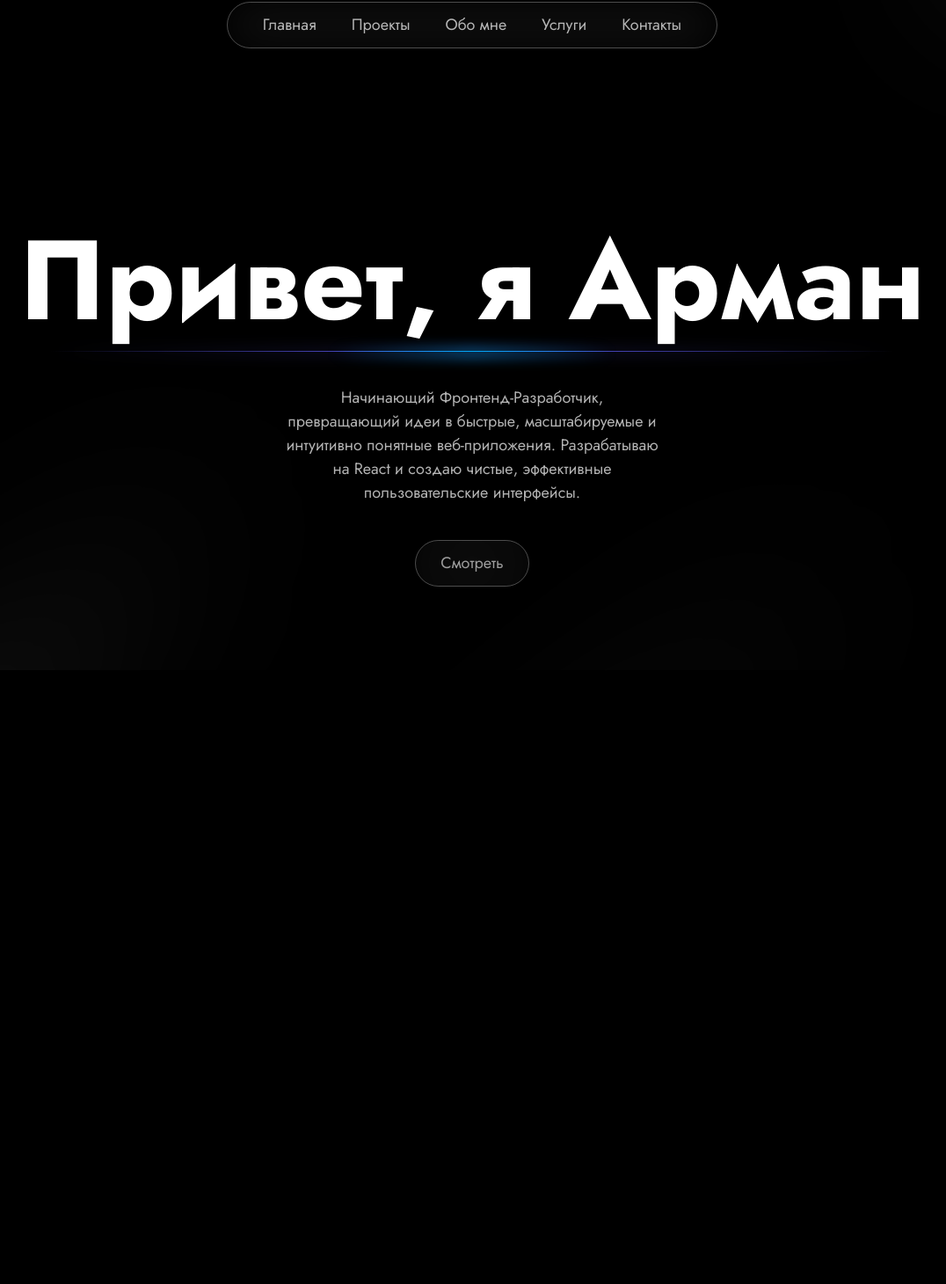
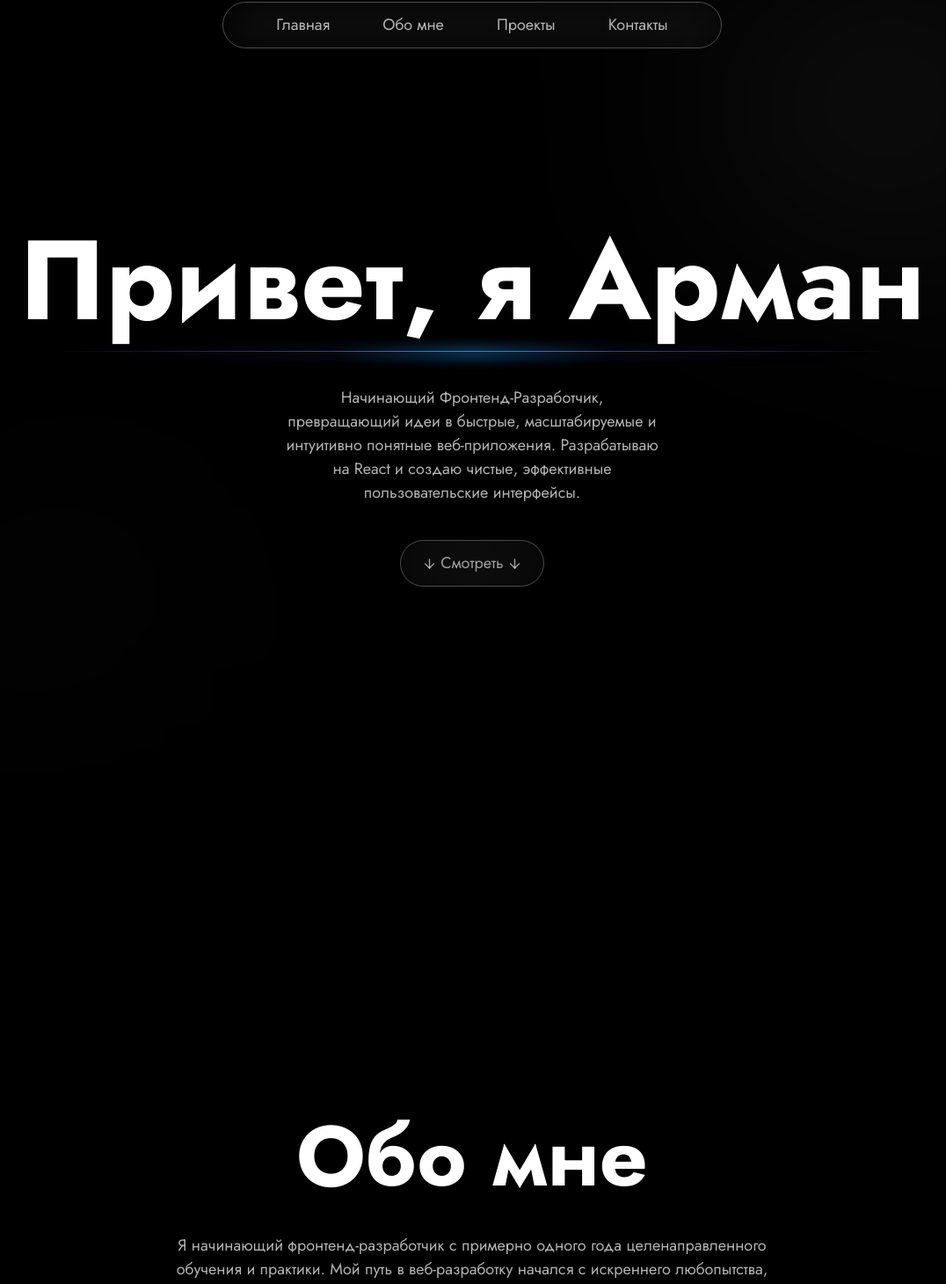
Before and after one commit to arman427/react-portfolio, a React (Vite) app: page / in a window 1280 px wide. Shown: the part 38-1498 px from the top of the page at 88% size, without its empty margins (103-1179 px from the left). Before the commit the page ends 800 px from the top, so only its background shows below. Built offline with nearby package versions, Linux system fonts and the light colour scheme.

Commit message:
Обо мне, фикс фона

```diff
--- a/package.json
+++ b/package.json
@@ -15,6 +15,7 @@
    "dependencies": {
       "@tailwindcss/vite": "^4.1.17",
       "gh-pages": "^6.3.0",
+      "lucide-react": "^0.560.0",
       "react": "^19.2.0",
       "react-dom": "^19.2.0",
       "tailwindcss": "^4.1.17"
--- a/src/App.jsx
+++ b/src/App.jsx
@@ -1,6 +1,6 @@
 function App() {
    return (
-      <div className="h-screen w-screen mx-auto flex justify-center items-center z-[9999px] pointer-events-none overflow-hidden absolute inset-0">
+      <div className="w-screen overflow-hidden mx-auto flex justify-center items-center pointer-events-none absolute inset-0 linii">
          <div className="blur-[100px] relative z-[9999px]">
             <div className="one absolute w-5 h-200 bg-white asd rounded-b-[300px] rotate-45"></div>
             <div className="two absolute w-5 h-200 bg-white asd rounded-b-[300px] rotate-45"></div>
--- /dev/null
+++ b/src/components/About.jsx
@@ -0,0 +1,17 @@
+const About = () => {
+   return (
+      <>
+         <section className="about mt-150">
+            <div className="container mx-auto">
+               <div className="about-content">
+                  <h1 className="md:text-7xl text-3xl lg:text-8xl font-bold text-center text-white relative z-20 ">Обо мне</h1>
+                  <p className="mx-auto w-180 text-center text-white/70 mt-10">Я начинающий фронтенд-разработчик с примерно одного года целенаправленного обучения и практики. Мой путь в веб-разработку начался с искреннего любопытства, которое быстро переросло в настоящую страсть.</p>
+
+               </div>
+            </div>
+         </section>
+      </>
+   );
+}
+
+export default About;
--- a/src/components/Header.jsx
+++ b/src/components/Header.jsx
@@ -28,14 +28,13 @@ const Header = () => {
 
    return (
       <div className="container mx-auto flex justify-center items-center">
-         <div className="header-nav mt-10 px-10 py-3 rounded-4xl relative border border-white/30 group duration-200 hover:border-white/50 overflow-hidden" ref={buttonRef} onMouseEnter={buttonEnter} onMouseLeave={buttonLeave} onMouseMove={buttonMove}>
+         <div className="header-nav mt-10 px-15 py-3 rounded-4xl relative border border-white/30 group duration-200 hover:border-white/50 overflow-hidden" ref={buttonRef} onMouseEnter={buttonEnter} onMouseLeave={buttonLeave} onMouseMove={buttonMove}>
             <span className="header-animation" style={animationStyle} />
             <div className="absolute w-full h-full inset-0 bg-white/30 rounded-3xl blur-xl opacity-20 -z-10 duration-200 ease group-hover:opacity-30" />
-            <ul className="header-nav__list flex gap-10 text-white/70">
+            <ul className="header-nav__list flex gap-15 text-white/70">
                <li><a href="" className="hover:text-white duration-200 ease">Главная</a></li>
+               <li><a href="" className="hover:text-white duration-200 ease">Обо мне</a></li>
                <li><a href="" className="hover:text-white duration-200 ease">Проекты</a></li>
-               <li><a href="" className="hover:text-white duration-200 ease">Обо мне</a></li>
-               <li><a href="" className="hover:text-white duration-200 ease">Услуги</a></li>
                <li><a href="" className="hover:text-white duration-200 ease">Контакты</a></li>
             </ul>
          </div>
--- a/src/components/Welcome.jsx
+++ b/src/components/Welcome.jsx
@@ -1,4 +1,7 @@
 import { useRef, useState } from "react";
+import { ArrowDown } from "lucide-react";
+
+
 
 const Welcome = () => {
    const [isHovered, setIsHovered] = useState(false);
@@ -30,7 +33,7 @@ const Welcome = () => {
       <>
          <div className="container flex flex-col gap-4 justify-center items-center mx-auto mt-50 overflow-hidden">
             <h1 className="md:text-7xl text-3xl lg:text-9xl font-bold text-center text-white relative z-20">Привет, я Арман</h1>
-            <div className="w-full h-10 relative flex justify-center">
+            <div className="w-full h-10 relative flex justify-center animate-pulse">
                <div className="absolute inset-x-20 top-0 bg-gradient-to-r from-transparent via-indigo-500 to-transparent h-[2px] w-3/4 blur-sm mx-auto" />
                <div className="absolute inset-x-20 top-0 bg-gradient-to-r from-transparent via-indigo-500 to-transparent h-px w-3/4 mx-auto" />
                <div className="absolute inset-x-60 top-0 bg-gradient-to-r from-transparent via-sky-500 to-transparent h-[5px] w-1/4 blur-sm mx-auto gradient" />
@@ -38,14 +41,16 @@ const Welcome = () => {
             </div>
          </div>
          <div className="mx-auto w-1/3 text-center text-white/70">Начинающий Фронтенд-Разработчик, превращающий идеи в быстрые, масштабируемые и интуитивно понятные веб-приложения. Разрабатываю на React и создаю чистые, эффективные пользовательские интерфейсы.</div>
-         <button className="mx-auto flex items-center mt-10 cursor-pointer px-7 py-3 border border-white/30 rounded-4xl text-white/60 relative overflow-hidden button duration-300 ease hover:-translate-y-2 hover:border-white/50 hover:text-white hover:shadow-xl hover:shadow-white/10"
+         <button className="mx-auto flex gap-1 items-center mt-10 cursor-pointer px-6 py-3 border border-white/30 rounded-4xl text-white/60 relative overflow-hidden button duration-300 ease hover:-translate-y-2 hover:border-white/50 hover:text-white hover:shadow-xl hover:shadow-white/10"
             ref={buttonRef}
             onMouseEnter={buttonEnter}
             onMouseLeave={buttonLeave}
             onMouseMove={buttonMove}>
+            <ArrowDown width={'17px'} />
             <span className="cursor-animation" style={animationStyle} />
-            <div className="w-full inset-0 absolute bg-white/30 rounded-4xl opacity-70 blur-3xl" />
+            <div className="w-full inset-0 absolute bg-white/30 rounded-4xl opacity-70 blur-3xl -z-10" />
             Смотреть
+            <ArrowDown width={'17px'} />
          </button>
       </>
    );
--- a/src/index.css
+++ b/src/index.css
@@ -12,6 +12,10 @@ body {
 
 .asd {
    clip-path: polygon(50% 0%, 100% 100%, 0% 100%);
+}
+
+.linii {
+   filter: blur(100px);
 }
 
 .one {
@@ -99,24 +103,6 @@ body {
    }
 }
 
-.gradient {
-   animation: gradient 0.5s ease alternate infinite;
-}
-
-@keyframes gradient {
-   0% {
-      filter: blur(8px);
-   }
-
-   50% {
-      filter: blur(12px);
-   }
-
-   110% {
-      filter: blur(16px);
-   }
-}
-
 .button:after {
    content: '';
    position: absolute;
--- a/src/main.jsx
+++ b/src/main.jsx
@@ -4,11 +4,13 @@ import './index.css';
 import App from './App.jsx';
 import Header from './components/Header.jsx';
 import Welcome from './components/Welcome.jsx';
+import About from './components/About.jsx';
 
 createRoot(document.getElementById('root')).render(
    <StrictMode>
       <App />
       <Header />
       <Welcome />
+      <About />
    </StrictMode>,
 );
```
Also changed, not shown: 1 other file (tests, documents, lock files or other folders).
